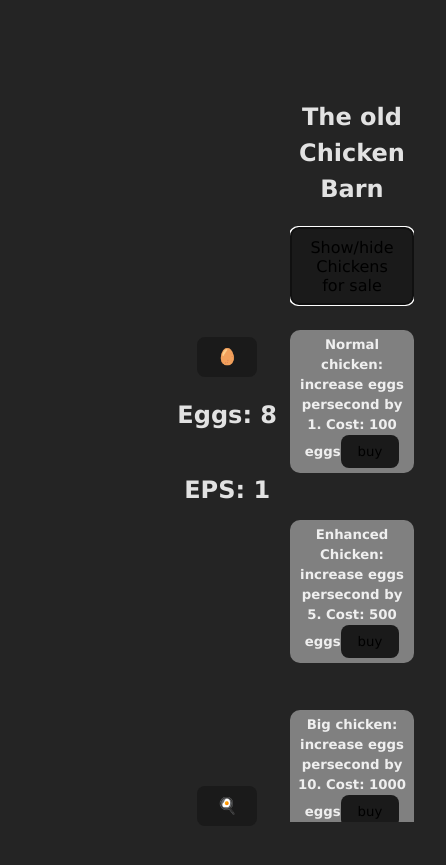
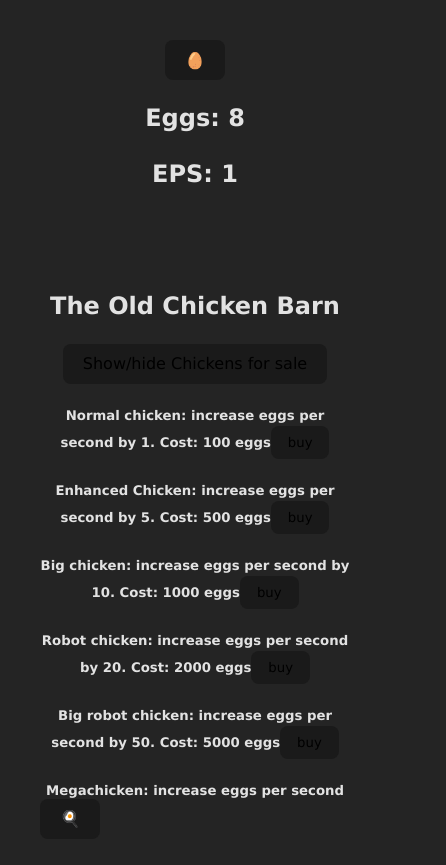
Before and after one commit to Adlam4002/Week-6-project-cookie-clicker-in-react, a React (Vite) app in the folder Cookie Clicker/: page / in a window 390 px wide. Both pictures are taken after a click on the button "Show/hide Chickens for sale". Shown: the whole page, 446 px wide, since content can reach past the window. After the commit the page ends 844 px from the top, so only its background shows below. Built offline with nearby package versions, Linux system fonts and the light colour scheme.

Commit message:
Added media query

```diff
--- a/Cookie Clicker/src/App.css
+++ b/Cookie Clicker/src/App.css
@@ -3,6 +3,22 @@
   padding: 2rem;
   text-align: center;
 }
+#root {
+  height: 90vh;
+  width: 100w;
+  display: grid;
+  grid-template-columns: 1fr 1fr;
+  grid-template-rows: 30% 70%;
+  font-family: Verdana, Geneva, Tahoma, sans-serif;
+}
+.s2 {
+  grid-area: 1/1/2/3;
+}
+.s3 {
+  grid-area: 2/1/3/3;
+  overflow-y: auto;
+}
+@media (min-width: 1000px) {
   #root {
     height: 93vh;
     width: 96vw;
@@ -11,6 +27,7 @@
     grid-template-rows: 5% 90% 5%;
     font-family: Verdana, Geneva, Tahoma, sans-serif;
   }
+
   .s2 {
     grid-area: 2/2/3/3;
     align-items: center;
@@ -36,3 +53,4 @@
     justify-content: space-evenly;
     align-items: center;
   }
+}
--- a/Cookie Clicker/src/App.jsx
+++ b/Cookie Clicker/src/App.jsx
@@ -31,7 +31,7 @@ function App() {
         />
       </section>
       <section className="s3">
-        <h2>The old Chicken Barn</h2>
+        <h2>The Old Chicken Barn</h2>
         <Shop count={count} setCount={setCount} EPS={EPS} setEPS={setEPS} />
       </section>
 
--- a/Cookie Clicker/src/Components/EggButton.jsx
+++ b/Cookie Clicker/src/Components/EggButton.jsx
@@ -1,7 +1,9 @@
 export default function EggButton({ count, setCount, EPS }) {
   return (
     <>
-      <button onClick={() => setCount((count) => count + 1)}>🥚</button>
+      <button className="eggbut" onClick={() => setCount((count) => count + 1)}>
+        🥚
+      </button>
       <h2>Eggs: {count}</h2>
       <h2>EPS: {EPS}</h2>
     </>
--- a/Cookie Clicker/src/Components/ShopItem.jsx
+++ b/Cookie Clicker/src/Components/ShopItem.jsx
@@ -19,7 +19,7 @@ export default function ShopItem({
     <>
       <div className="Itembox">
         <h5 className="Item">
-          {name}: increase eggs persecond by {increase}. Cost: {cost} eggs
+          {name}: increase eggs per second by {increase}. Cost: {cost} eggs
           <button onClick={handleBuy}>buy</button>
         </h5>
       </div>
--- a/Cookie Clicker/src/index.css
+++ b/Cookie Clicker/src/index.css
@@ -12,10 +12,20 @@
   -webkit-font-smoothing: antialiased;
   -moz-osx-font-smoothing: grayscale;
 }
-.bmr {
-  grid-area: 3/2/4/3;
+button {
+  border-radius: 8px;
+  border: 1px solid transparent;
+  padding: 0.6em 1.2em;
+  font-size: 1em;
+  font-weight: 500;
+  font-family: inherit;
+  background-color: #1a1a1a;
+  cursor: pointer;
+  transition: border-color 0.25s;
 }
-
+button:hover {
+  border-color: #646cff;
+}
 a {
   font-weight: 500;
   color: #646cff;
@@ -24,6 +34,17 @@ a {
 a:hover {
   color: #535bf2;
 }
+.bmr {
+  position: fixed;
+  bottom: 5px;
+}
+@media (min-width: 1000px) {
+  .bmr {
+    position: fixed;
+    bottom: 50px;
+    right: 45%;
+  }
+
   .Itembox {
     display: flex;
     box-sizing: content-box;
@@ -42,21 +63,22 @@ h1 {
     line-height: 1.1;
   }
 
-button {
-  border-radius: 8px;
-  border: 1px solid transparent;
-  padding: 0.6em 1.2em;
-  font-size: 1em;
-  font-weight: 500;
-  font-family: inherit;
-  background-color: #1a1a1a;
-  cursor: pointer;
-  transition: border-color 0.25s;
+  .reset-button {
+    font-size: 4rem;
+    background-color: #242424;
   }
-button:hover {
-  border-color: #646cff;
+  .eggbut {
+    border: none;
+    font-size: 15rem;
+    padding: 0px 0px;
+    background-color: #242424;
+    transition-duration: 0.05s;
   }
-button:focus,
-button:focus-visible {
-  outline: 4px auto -webkit-focus-ring-color;
+  .eggbut:active {
+    border: none;
+    padding: none;
+    font-size: 14.8rem;
+    text-shadow: rgb(45, 44, 44);
+    transition-duration: 0.05s;
   }
+}
```
Lines whose indentation alone changed are shown as unchanged.
